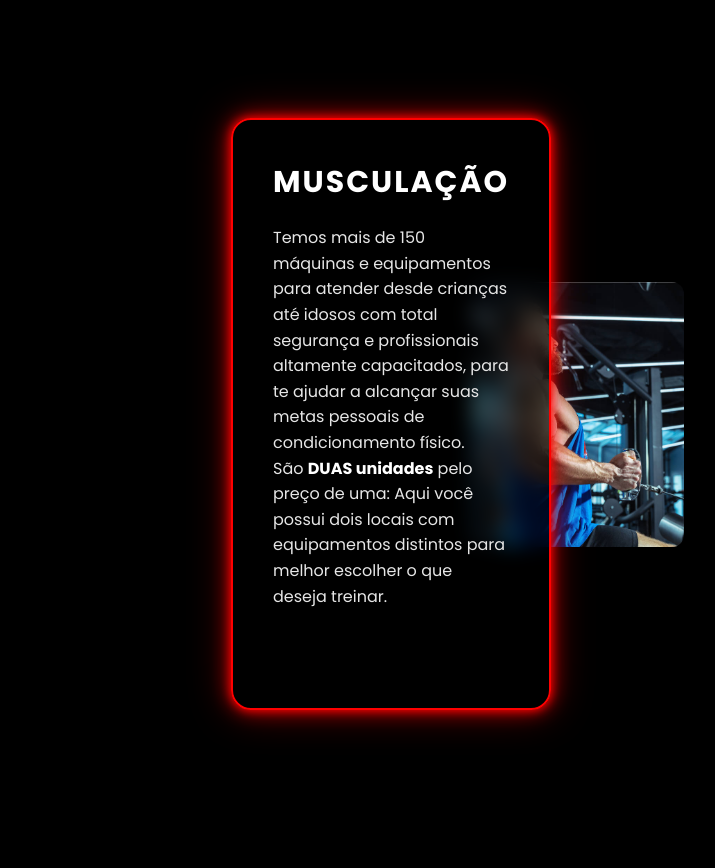
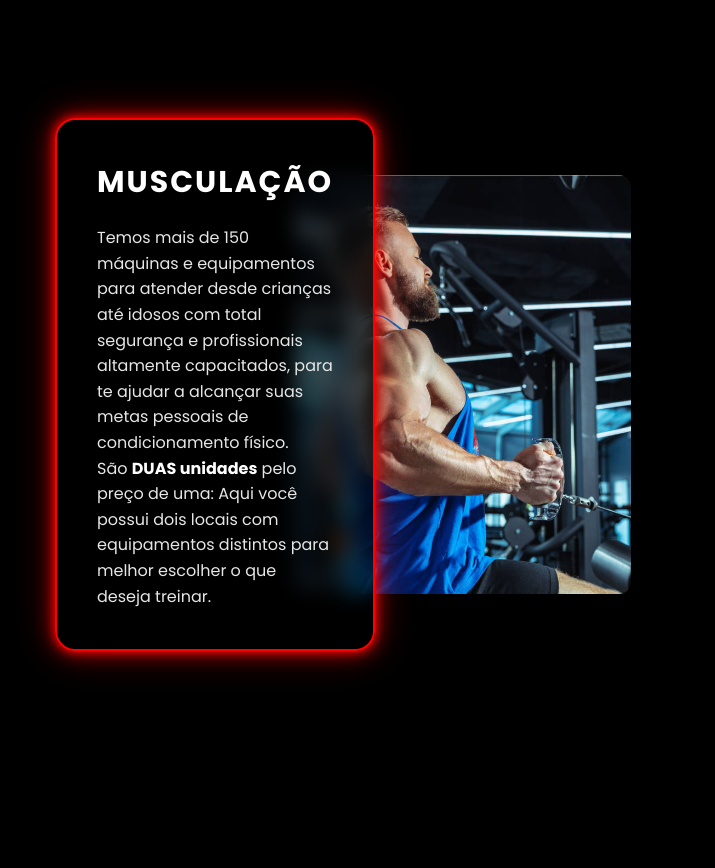
Before and after one commit to herbertis/dragons-gym, a plain HTML site: page index.html in a window 1280 px wide. Shown: the part 1619-2487 px from the top of the page, without its empty margins (377-1092 px from the left). Drawn offline with Linux system fonts and the light colour scheme.

Commit message:
Update index.html

```diff
--- a/index.html
+++ b/index.html
@@ -204,7 +204,6 @@ h2{
 
 .card-musculacao {
     max-width: 461px;
-    height: 37rem;
     padding: 40px;
     border-radius: 20px;
     background: rgba(0, 0, 0, 0.65);
@@ -213,7 +212,7 @@ h2{
     border: 2px solid #ff0000;
     box-shadow: 0 0 10px #ff0000, 0 0 20px rgba(255, 0, 0, 0.7), 0 0 40px rgba(255, 0, 0, 0.4);
     transition: 0.4s ease;
-    margin-left: 30rem;
+    margin-left: 19rem;
     z-index: 1;
 }
 
```
